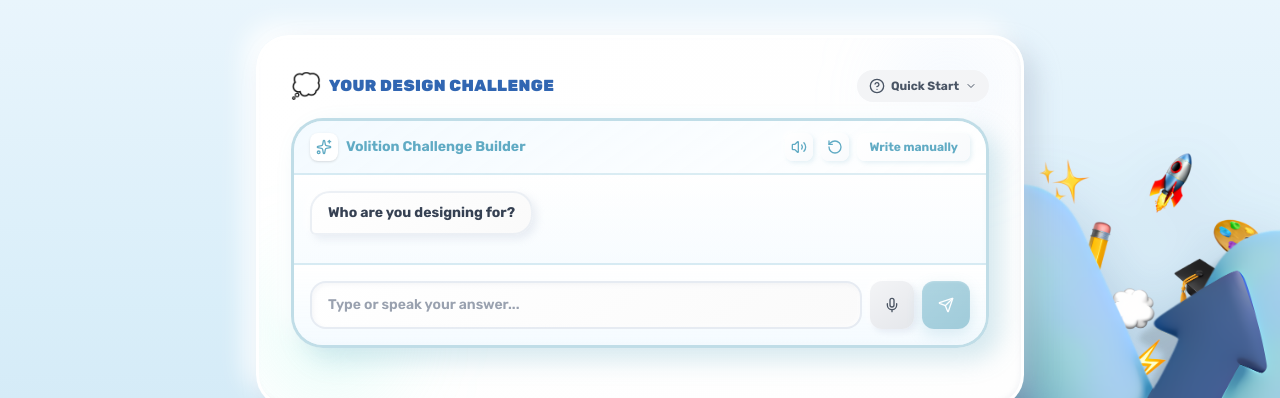
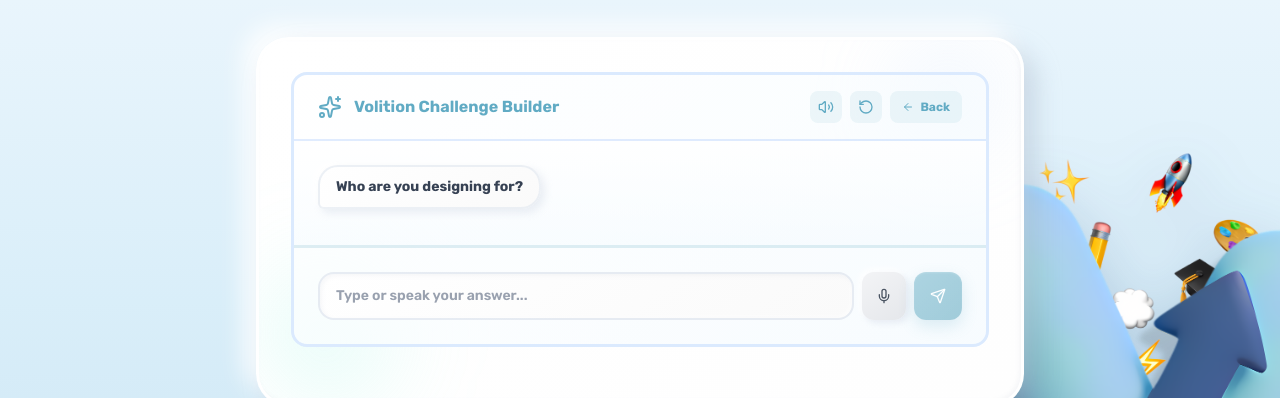
Before and after one commit to AnthonyMohun/volition, a Next.js app: page / in a window 1280 px wide. Both pictures are taken after a click on the button "Build with AI Guidance". Shown: the part 259-657 px from the top of the page. Built offline with nearby package versions, Linux system fonts and the light colour scheme; no server answers.

Commit message:
homepage

```diff
--- a/app/page.tsx
+++ b/app/page.tsx
@@ -316,7 +316,16 @@
 
           <form onSubmit={handleSubmit} className="relative z-10">
             <div className="mb-5 md:mb-6">
-              <div className="flex items-center justify-between mb-4">
+              {/* Header and Quick Start - Only visible when AI Builder is NOT showing */}
+              <AnimatePresence mode="wait">
+                {!showAIBuilder && (
+                  <motion.div
+                    key="header"
+                    initial={{ opacity: 0, y: -10 }}
+                    animate={{ opacity: 1, y: 0 }}
+                    exit={{ opacity: 0, y: -10 }}
+                    className="flex items-center justify-between mb-4"
+                  >
                     <label htmlFor="hmw" className="flex items-center gap-2">
                       <span className="text-xl md:text-2xl">💭</span>
                       <div
@@ -386,7 +395,9 @@
                         </div>
                       )}
                     </div>
-              </div>
+                  </motion.div>
+                )}
+              </AnimatePresence>
 
               {/* AI Builder Toggle */}
               <AnimatePresence mode="wait">
@@ -413,34 +424,26 @@
                     initial={{ opacity: 0, y: 10 }}
                     animate={{ opacity: 1, y: 0 }}
                     exit={{ opacity: 0, y: -10 }}
-                    className="overflow-hidden"
+                    className="overflow-hidden rounded-2xl border-3 border-blue-100"
                     style={{
                       background:
-                        "linear-gradient(145deg, #ffffff 0%, #fefefe 100%)",
-                      borderRadius: "32px",
-                      border: "3px solid rgba(97, 171, 196, 0.4)",
-                      boxShadow:
-                        "12px 12px 24px rgba(97, 171, 196, 0.25), -12px -12px 24px rgba(255, 255, 255, 0.9), inset 2px 2px 4px rgba(255, 255, 255, 0.3), inset -2px -2px 4px rgba(97, 171, 196, 0.05)",
+                        "linear-gradient(145deg, rgba(255, 255, 255, 0.8) 0%, rgba(240, 249, 255, 0.5) 100%)",
                     }}
                   >
-                    {/* Volition Builder Header */}
+                    {/* Volition Challenge Builder Header */}
                     <div
-                      className="px-4 py-3 flex items-center justify-between"
+                      className="px-4 md:px-6 py-4 flex items-center justify-between"
                       style={{
-                        background:
-                          "linear-gradient(145deg, rgba(240, 249, 255, 0.8) 0%, rgba(255, 255, 255, 0.9) 100%)",
-                        borderBottom: "2px solid rgba(97, 171, 196, 0.2)",
+                        borderBottom: "2px solid rgba(59, 130, 246, 0.15)",
                       }}
                     >
-                      <div className="flex items-center gap-2">
-                        <div className="p-1.5 bg-white rounded-lg shadow-sm">
+                      <div className="flex items-center gap-3">
                         <Sparkles
-                            className="w-4 h-4"
+                          className="w-5 h-5 md:w-6 md:h-6"
                           style={{ color: "#61ABC4" }}
                         />
-                        </div>
                         <span
-                          className="font-bold text-sm"
+                          className="font-bold text-sm md:text-base"
                           style={{ color: "#61ABC4" }}
                         >
                           Volition Challenge Builder
@@ -450,7 +453,7 @@
                         <button
                           type="button"
                           onClick={toggleMute}
-                          className={`p-1.5 rounded-lg transition-all hover:scale-105 ${
+                          className={`p-2 rounded-lg transition-all hover:scale-105 ${
                             isMuted
                               ? "text-red-500 bg-red-50 hover:bg-red-100"
                               : ""
@@ -460,10 +463,7 @@
                               ? {}
                               : {
                                   color: "#61ABC4",
-                                  background:
-                                    "linear-gradient(145deg, #ffffff, #f8fafc)",
-                                  boxShadow:
-                                    "2px 2px 4px rgba(97, 171, 196, 0.15), -2px -2px 4px rgba(255, 255, 255, 0.9)",
+                                  background: "rgba(97, 171, 196, 0.1)",
                                 }
                           }
                           title={isMuted ? "Unmute voice" : "Mute voice"}
@@ -477,13 +477,10 @@
                         <button
                           type="button"
                           onClick={resetAIBuilder}
-                          className="p-1.5 rounded-lg transition-all hover:scale-105"
+                          className="p-2 rounded-lg transition-all hover:scale-105"
                           style={{
                             color: "#61ABC4",
-                            background:
-                              "linear-gradient(145deg, #ffffff, #f8fafc)",
-                            boxShadow:
-                              "2px 2px 4px rgba(97, 171, 196, 0.15), -2px -2px 4px rgba(255, 255, 255, 0.9)",
+                            background: "rgba(97, 171, 196, 0.1)",
                           }}
                           title="Start over"
                         >
@@ -492,26 +489,25 @@
                         <button
                           type="button"
                           onClick={() => setShowAIBuilder(false)}
-                          className="text-xs font-bold px-3 py-1.5 rounded-lg transition-all hover:scale-105"
+                          className="flex items-center gap-1.5 text-xs font-bold px-3 py-2 rounded-lg transition-all hover:scale-105"
                           style={{
                             color: "#61ABC4",
-                            background:
-                              "linear-gradient(145deg, #ffffff, #f8fafc)",
-                            boxShadow:
-                              "2px 2px 4px rgba(97, 171, 196, 0.15), -2px -2px 4px rgba(255, 255, 255, 0.9)",
+                            background: "rgba(97, 171, 196, 0.1)",
                           }}
+                          title="Back to manual entry"
                         >
-                          Write manually
+                          <ArrowRight className="w-3 h-3 rotate-180" />
+                          <span className="hidden sm:inline">Back</span>
                         </button>
                       </div>
                     </div>
 
                     {/* Conversation Area */}
                     <div
-                      className="p-4 max-h-64 overflow-y-auto space-y-3"
+                      className="p-4 md:p-6 max-h-64 overflow-y-auto space-y-3"
                       style={{
                         background:
-                          "linear-gradient(180deg, rgba(255, 255, 255, 0.5) 0%, rgba(240, 249, 255, 0.5) 100%)",
+                          "linear-gradient(180deg, rgba(255, 255, 255, 0.8) 0%, rgba(240, 249, 255, 0.3) 100%)",
                       }}
                     >
                       {aiConversation.map((item, index) => (
@@ -583,12 +579,8 @@
 
                     {/* Input Area */}
                     <div
-                      className="p-4"
-                      style={{
-                        background:
-                          "linear-gradient(180deg, rgba(255, 255, 255, 0.9) 0%, rgba(240, 249, 255, 0.7) 100%)",
-                        borderTop: "2px solid rgba(97, 171, 196, 0.2)",
-                      }}
+                      className="p-4 md:p-6 border-t-3"
+                      style={{ borderColor: "rgba(97, 171, 196, 0.2)" }}
                     >
                       {generatedHMW ? (
                         <div className="flex gap-3">
```
Lines whose indentation alone changed are shown as unchanged.
